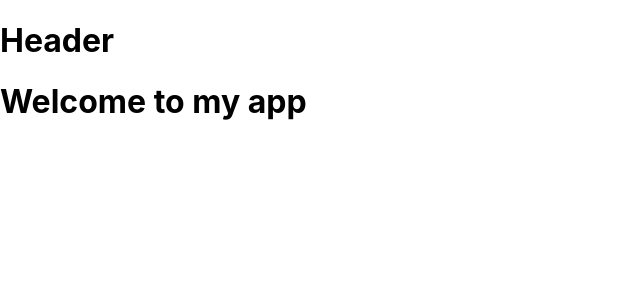
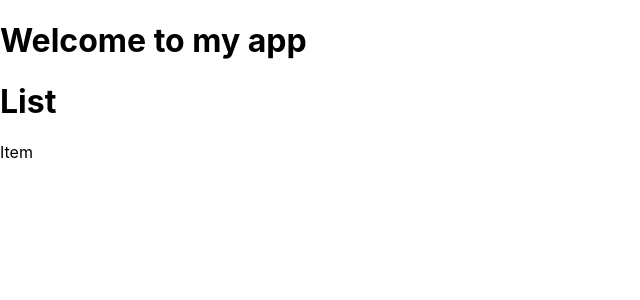
Before and after one commit to nunoconc/cc-full-stack-exercise, a React (Create React App) app in the folder frontend/: page / in a window 1280 px wide. Shown: the top 300 px of the page, without its empty margins (0-640 px from the left). Built offline with nearby package versions, Linux system fonts and the light colour scheme; the HTML template or start-up script is replaced by a standard one.

Commit message:
feat: add react routes

```diff
--- a/frontend/package.json
+++ b/frontend/package.json
@@ -9,6 +9,7 @@
     "lint-staged": "^15.2.0",
     "react": "^17.0.0 || ^18.0.0",
     "react-dom": "^17.0.0 || ^18.0.0",
+    "react-router-dom": "^6.26.0",
     "react-scripts": "5.0.1",
     "typescript": "^4.9.5"
   },
--- a/frontend/src/App.tsx
+++ b/frontend/src/App.tsx
@@ -1,13 +1,14 @@
 import React from 'react';
+import Router from './components/router';
 
 function App() {
   return (
     <div>
       <header>
-        <h1>Header</h1>
+        <h1>{process.env.REACT_APP_MY_EXAMPLE}</h1>
       </header>
       <main>
-        <h1>{process.env.REACT_APP_MY_EXAMPLE}</h1>
+        <Router />
       </main>
     </div>
   );
--- /dev/null
+++ b/frontend/src/components/detail/index.tsx
@@ -0,0 +1,9 @@
+import { JSX } from 'react';
+
+export default function Detail(): JSX.Element {
+    return (
+        <div>
+            <h1>Detail</h1>
+        </div>
+    );
+}
--- /dev/null
+++ b/frontend/src/components/list/index.tsx
@@ -0,0 +1,11 @@
+import { JSX } from 'react';
+import Item from './item';
+
+export default function List(): JSX.Element {
+    return (
+        <div>
+            <h1>List</h1>
+            <Item/>
+        </div>
+    );
+}
--- /dev/null
+++ b/frontend/src/components/list/item.tsx
@@ -0,0 +1,9 @@
+import { JSX } from 'react';
+
+export default function Item(): JSX.Element {
+    return (
+        <div>
+            <p>Item</p>
+        </div>
+    );
+}
--- /dev/null
+++ b/frontend/src/components/router/index.tsx
@@ -0,0 +1,31 @@
+import React from 'react';
+import { createBrowserRouter, RouterProvider, Navigate } from 'react-router-dom';
+import Detail from '../detail';
+import List from '../list';
+
+export default function Router() {
+    const router = createBrowserRouter([
+        {
+            path: '/',
+            element: <List />,
+        },
+        {
+            path: '/securities',
+            element: <List />,
+        },
+        {
+            path: '/securities/:id',
+            element: <Detail />,
+        },
+        {
+            path: '*',
+            element: <Navigate to="/" replace={true} />
+        }
+    ]);
+
+    return (
+        <div>
+            <RouterProvider router={router} />
+        </div>
+    );
+}
```
Also changed, not shown: 1 other file (tests, documents, lock files or other folders).
